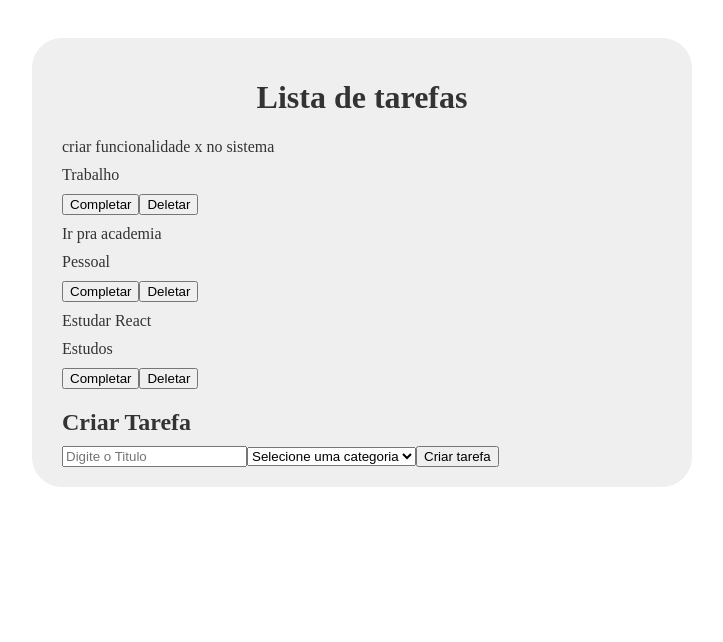
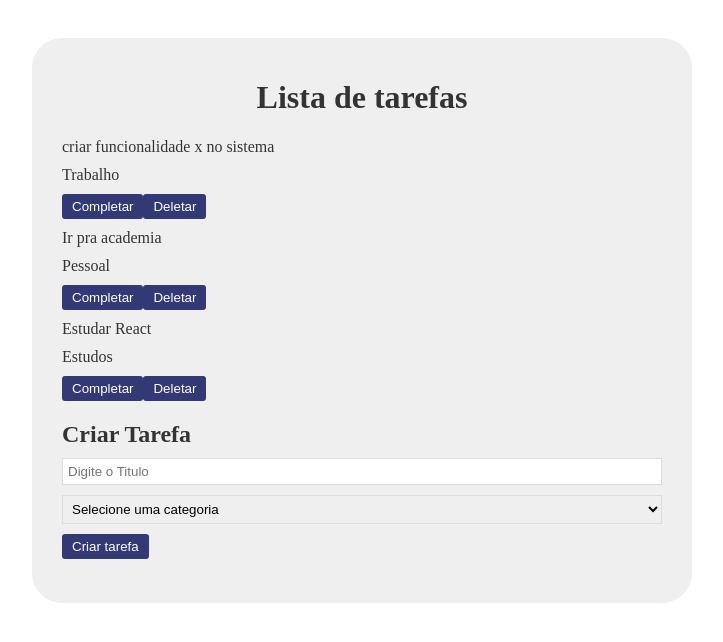
Before and after one commit to Igor-Brandalise/Todo-list, a React (Vite) app: page / in a window 1280 px wide. Shown: the top 642 px of the page, without its empty margins (278-1001 px from the left). Built offline with nearby package versions, Linux system fonts and the light colour scheme.

Commit message:
estilo do form

```diff
--- a/src/App.css
+++ b/src/App.css
@@ -27,3 +27,28 @@
 input{
   box-sizing: border-box;
 }
+
+button{
+  background-color: #333974;
+  color: white;
+  padding: 5px 10px;
+  border: none;
+  border-radius: 3px;
+  cursor: pointer;
+  opacity: 1;
+  transition: 0.3;
+}
+button:hover{
+  opacity: .9;
+}
+
+.todo-form{
+  padding-bottom: 1.5rem;
+}
+
+input, select{
+  padding: 5px;
+  margin-bottom: 10px;
+  border: 1px solid #ddd;
+  width: 100%;
+}
```
